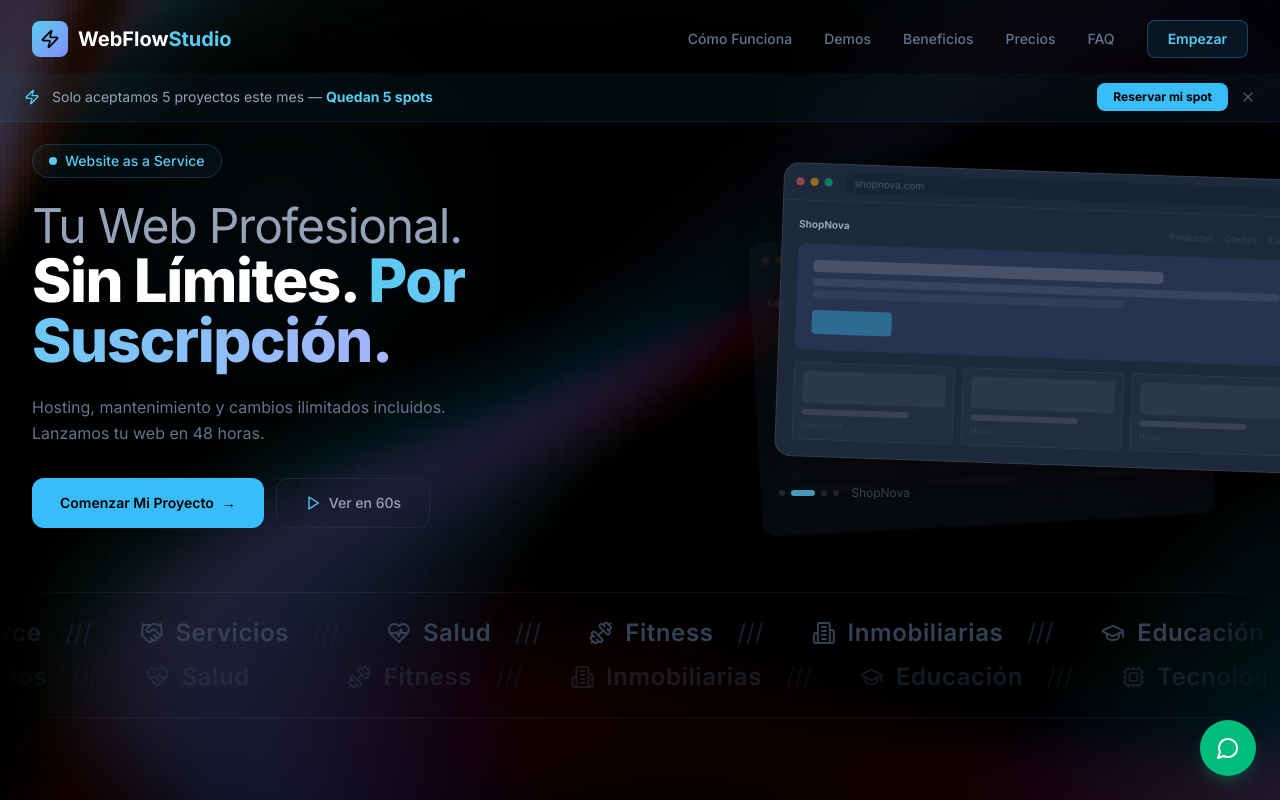
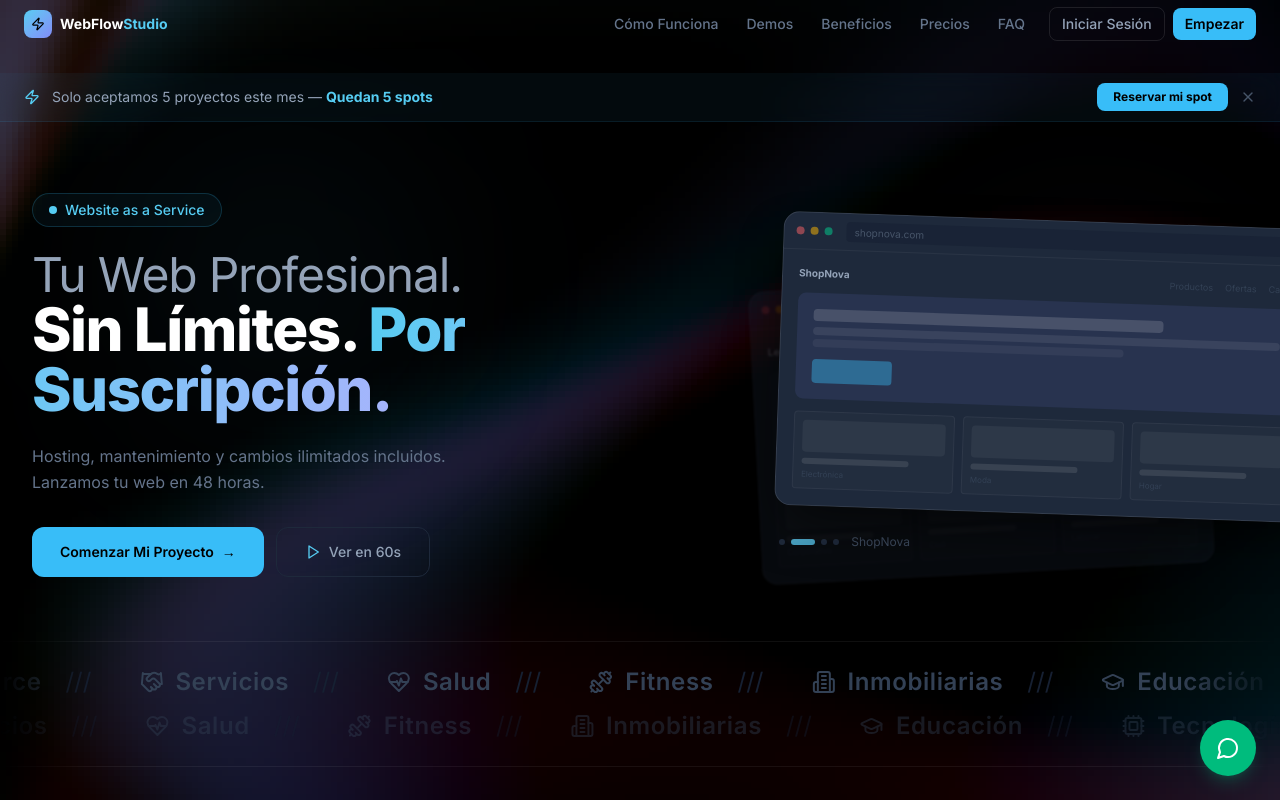
Before and after one commit to Snakerrrr/waas-landing, a React (Vite) app: page / in a window 1280 px wide. Shown: the top 800 px of the page. Built offline with nearby package versions, Linux system fonts and the light colour scheme.

Commit message:
cambios en header

```diff
--- a/src/components/Navbar.tsx
+++ b/src/components/Navbar.tsx
@@ -15,136 +15,135 @@ interface NavbarProps {
 }
 
 export default function Navbar({ onStartOnboarding }: NavbarProps) {
-  const [menuOpen, setMenuOpen] = useState(false);
+  const [open, setOpen] = useState(false);
   const [scrolled, setScrolled] = useState(false);
 
   useEffect(() => {
-    const handleScroll = () => setScrolled(window.scrollY > 50);
+    const handleScroll = () => setScrolled(window.scrollY > 10);
     window.addEventListener("scroll", handleScroll, { passive: true });
     return () => window.removeEventListener("scroll", handleScroll);
   }, []);
 
   useEffect(() => {
-    document.body.style.overflow = menuOpen ? "hidden" : "";
+    document.body.style.overflow = open ? "hidden" : "";
     return () => { document.body.style.overflow = ""; };
-  }, [menuOpen]);
+  }, [open]);
 
   return (
-    <>
-      {/* Scroll Progress Bar */}
-      <motion.div
-        className="scroll-progress fixed top-0 left-0 right-0 z-[60] h-[2px] bg-gradient-to-r from-cyan-400 to-blue-500"
-        style={{ scaleX: 0 }}
-        animate={{ scaleX: scrolled ? undefined : 0 }}
-        transition={{ duration: 0 }}
-        ref={(el) => {
-          if (!el) return;
-          const update = () => {
-            const max = document.documentElement.scrollHeight - window.innerHeight;
-            el.style.transform = `scaleX(${max > 0 ? window.scrollY / max : 0})`;
-          };
-          window.addEventListener("scroll", update, { passive: true });
-          update();
-        }}
-      />
-
-      <nav
-        className={`fixed top-0 left-0 right-0 z-50 transition-all duration-500 ${
-          scrolled ? "glass" : "bg-transparent"
+    <header
+      className={`sticky top-0 z-50 mx-auto w-full transition-all duration-300 ease-out ${
+        scrolled && !open
+          ? "max-w-4xl rounded-xl border border-white/[0.08] bg-surface-950/50 shadow-lg shadow-black/20 backdrop-blur-xl md:top-4"
+          : open
+            ? "bg-surface-950/90"
+            : "border-b border-transparent"
       }`}
     >
-        <div className="mx-auto flex max-w-7xl items-center justify-between px-6 py-5 lg:px-8">
+      {/* Main bar */}
+      <nav
+        className={`flex h-14 w-full items-center justify-between transition-all duration-300 md:h-12 ${
+          scrolled ? "px-4" : "px-6"
+        }`}
+      >
         {/* Logo */}
-          <a href="#" className="relative z-50 flex items-center gap-2.5">
-            <div className="flex h-9 w-9 items-center justify-center rounded-lg bg-gradient-to-br from-cyan-400 to-blue-500">
-              <Zap className="h-5 w-5 text-black" />
+        <a href="#" className="flex items-center gap-2">
+          <div className="flex h-7 w-7 items-center justify-center rounded-lg bg-gradient-to-br from-cyan-400 to-blue-500">
+            <Zap className="h-3.5 w-3.5 text-black" />
           </div>
-            <span className="text-xl font-bold text-white">
+          <span className="text-sm font-bold text-white">
             WebFlow<span className="text-cyan-400">Studio</span>
           </span>
         </a>
 
-          {/* Desktop Nav */}
-          <div className="hidden items-center gap-8 lg:flex">
+        {/* Desktop nav */}
+        <div className="hidden items-center gap-1 md:flex">
           {navLinks.map((link) => (
             <a
               key={link.href}
               href={link.href}
-                className="text-sm font-medium text-surface-400 transition-colors hover:text-cyan-400"
+              className="rounded-lg px-3 py-1.5 text-sm font-medium text-surface-400 transition-colors hover:bg-white/5 hover:text-white"
             >
               {link.label}
             </a>
           ))}
+          <div className="ml-2 flex items-center gap-2">
+            <a
+              href="#"
+              className="rounded-lg border border-white/10 px-3 py-1.5 text-sm font-medium text-surface-300 transition-all hover:border-white/20 hover:bg-white/5"
+            >
+              Iniciar Sesión
+            </a>
             <button
               onClick={onStartOnboarding}
-              className="rounded-lg border border-cyan-500/30 bg-cyan-500/10 px-5 py-2 text-sm font-semibold text-cyan-400 transition-all hover:bg-cyan-500/20 hover:shadow-lg hover:shadow-cyan-500/10"
+              className="rounded-lg bg-cyan-500 px-3 py-1.5 text-sm font-semibold text-black transition-all hover:bg-cyan-400"
             >
               Empezar
             </button>
           </div>
+        </div>
 
-          {/* Hamburger */}
+        {/* Mobile toggle */}
         <button
-            onClick={() => setMenuOpen(!menuOpen)}
-            className="relative z-50 flex h-10 w-10 flex-col items-center justify-center gap-1.5 lg:hidden"
+          onClick={() => setOpen(!open)}
+          className="flex h-9 w-9 items-center justify-center rounded-lg border border-white/10 md:hidden"
           aria-label="Menú"
         >
+          <div className="flex w-4 flex-col items-center gap-[5px]">
             <motion.span
-              className="block h-[2px] w-6 bg-white"
-              animate={menuOpen ? { rotate: 45, y: 5 } : { rotate: 0, y: 0 }}
+              className="block h-[1.5px] w-full bg-surface-300"
+              animate={open ? { rotate: 45, y: 3.25 } : { rotate: 0, y: 0 }}
               transition={{ duration: 0.3 }}
             />
             <motion.span
-              className="block h-[2px] w-6 bg-white"
-              animate={menuOpen ? { opacity: 0 } : { opacity: 1 }}
-              transition={{ duration: 0.2 }}
-            />
-            <motion.span
-              className="block h-[2px] w-6 bg-white"
-              animate={menuOpen ? { rotate: -45, y: -5 } : { rotate: 0, y: 0 }}
+              className="block h-[1.5px] w-full bg-surface-300"
+              animate={open ? { rotate: -45, y: -3.25 } : { rotate: 0, y: 0 }}
               transition={{ duration: 0.3 }}
             />
+          </div>
+        </button>
+      </nav>
+
+      {/* Mobile menu */}
+      <AnimatePresence>
+        {open && (
+          <motion.div
+            initial={{ opacity: 0, scale: 0.95 }}
+            animate={{ opacity: 1, scale: 1 }}
+            exit={{ opacity: 0, scale: 0.95 }}
+            transition={{ duration: 0.2, ease: "easeOut" }}
+            className="fixed top-14 right-0 bottom-0 left-0 z-50 flex flex-col border-t border-white/5 bg-surface-950/95 backdrop-blur-xl md:hidden"
+          >
+            <div className="flex h-full w-full flex-col justify-between p-4">
+              <div className="grid gap-1">
+                {navLinks.map((link) => (
+                  <a
+                    key={link.href}
+                    href={link.href}
+                    onClick={() => setOpen(false)}
+                    className="rounded-lg px-3 py-2.5 text-base font-medium text-surface-300 transition-colors hover:bg-white/5 hover:text-white"
+                  >
+                    {link.label}
+                  </a>
+                ))}
+              </div>
+              <div className="flex flex-col gap-2">
+                <a
+                  href="#"
+                  className="flex items-center justify-center rounded-lg border border-white/10 py-2.5 text-sm font-medium text-surface-300 transition-all hover:bg-white/5"
+                >
+                  Iniciar Sesión
+                </a>
+                <button
+                  onClick={() => { setOpen(false); onStartOnboarding(); }}
+                  className="rounded-lg bg-cyan-500 py-2.5 text-sm font-semibold text-black transition-all hover:bg-cyan-400"
+                >
+                  Empezar
                 </button>
               </div>
-      </nav>
-
-      {/* Fullscreen Menu Overlay */}
-      <AnimatePresence>
-        {menuOpen && (
-          <motion.div
-            initial={{ opacity: 0 }}
-            animate={{ opacity: 1 }}
-            exit={{ opacity: 0 }}
-            transition={{ duration: 0.4 }}
-            className="fixed inset-0 z-40 flex flex-col items-center justify-center bg-black/95 backdrop-blur-2xl"
-          >
-            <nav className="flex flex-col items-center gap-8">
-              {navLinks.map((link, i) => (
-                <motion.a
-                  key={link.href}
-                  href={link.href}
-                  onClick={() => setMenuOpen(false)}
-                  initial={{ opacity: 0, y: 30 }}
-                  animate={{ opacity: 1, y: 0 }}
-                  transition={{ delay: i * 0.08, duration: 0.4 }}
-                  className="text-3xl font-bold text-white transition-colors hover:text-cyan-400 sm:text-4xl"
-                >
-                  {link.label}
-                </motion.a>
-              ))}
-              <motion.button
-                onClick={() => { setMenuOpen(false); onStartOnboarding(); }}
-                initial={{ opacity: 0, y: 30 }}
-                animate={{ opacity: 1, y: 0 }}
-                transition={{ delay: navLinks.length * 0.08, duration: 0.4 }}
-                className="mt-4 rounded-xl border border-cyan-500/30 bg-cyan-500/10 px-8 py-4 text-lg font-semibold text-cyan-400 transition-all hover:bg-cyan-500/20"
-              >
-                Empezar Ahora
-              </motion.button>
-            </nav>
+            </div>
           </motion.div>
         )}
       </AnimatePresence>
-    </>
+    </header>
   );
 }
```
Lines whose indentation alone changed are shown as unchanged.
